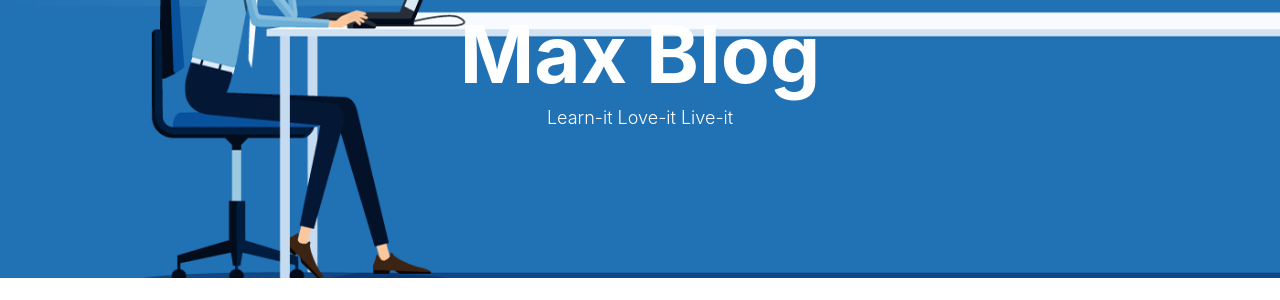
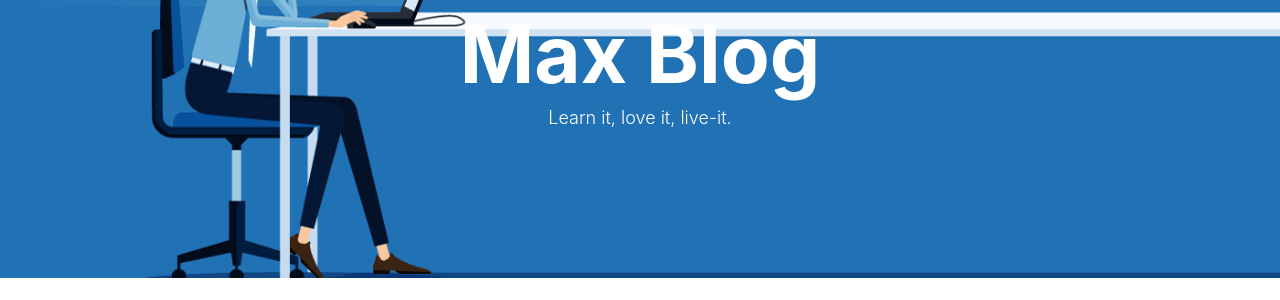
Before and after one commit to VVViy/VVViy.github.io, a Jekyll site: the page built from index.html, in a window 1280 px wide. Shown: the part 140-440 px from the top of the page. Built offline with Jekyll 4.4.1, drawn with Linux system fonts in a browser that asks for light colours; nearby versions of some CDN libraries; the list of posts is cut into pages by our own code; comment, search, counter and statistics services are not loaded.

Commit message:
Update index.html

```diff
--- a/index.html
+++ b/index.html
@@ -1,6 +1,6 @@
 ---
 layout: page
-description: "Learn-it  Love-it  Live-it"
+description: "Learn it,  love it,  live-it."
 ---
 
 {% for post in paginator.posts %}
@@ -10,9 +10,9 @@ description: "Learn-it  Love-it  Live-it"
             {{ post.title }}
         </h2>
         {% if post.subtitle %}
-        <h3 class="post-subtitle">
+        <h2 class="post-subtitle">
             {{ post.subtitle }}
-        </h3>
+        </h2>
         {% endif %}
         <div class="post-content-preview">
             {{ post.content | strip_html | truncate:200 }}
```
